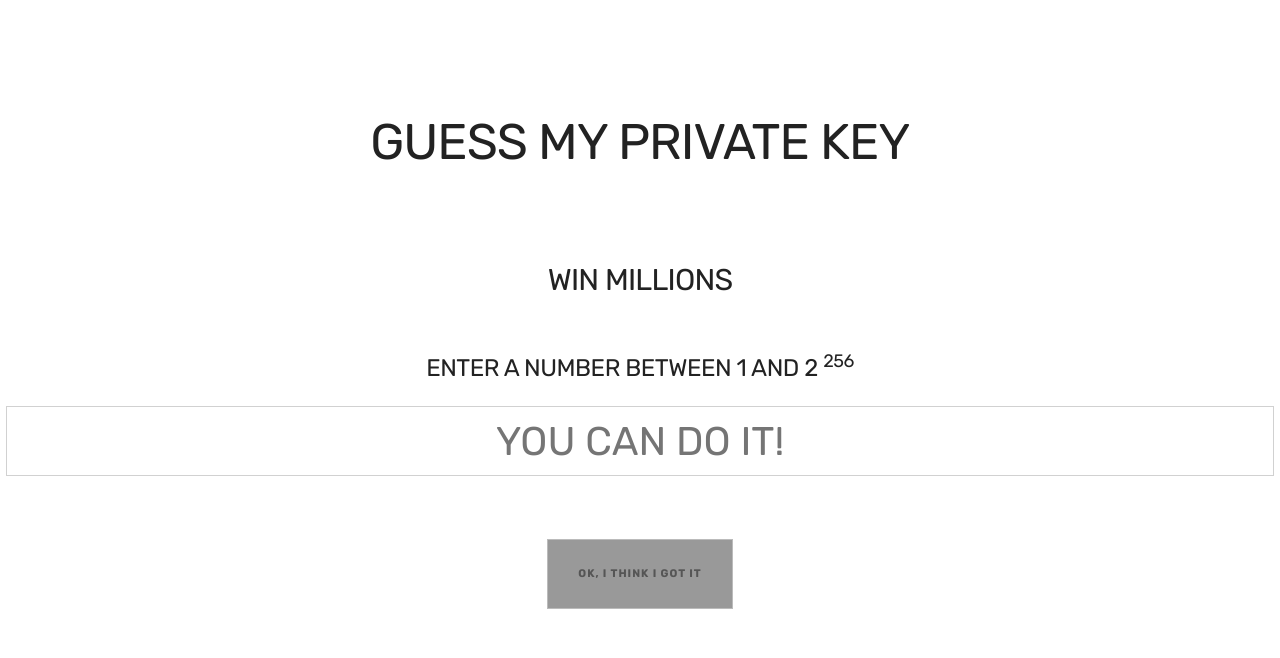
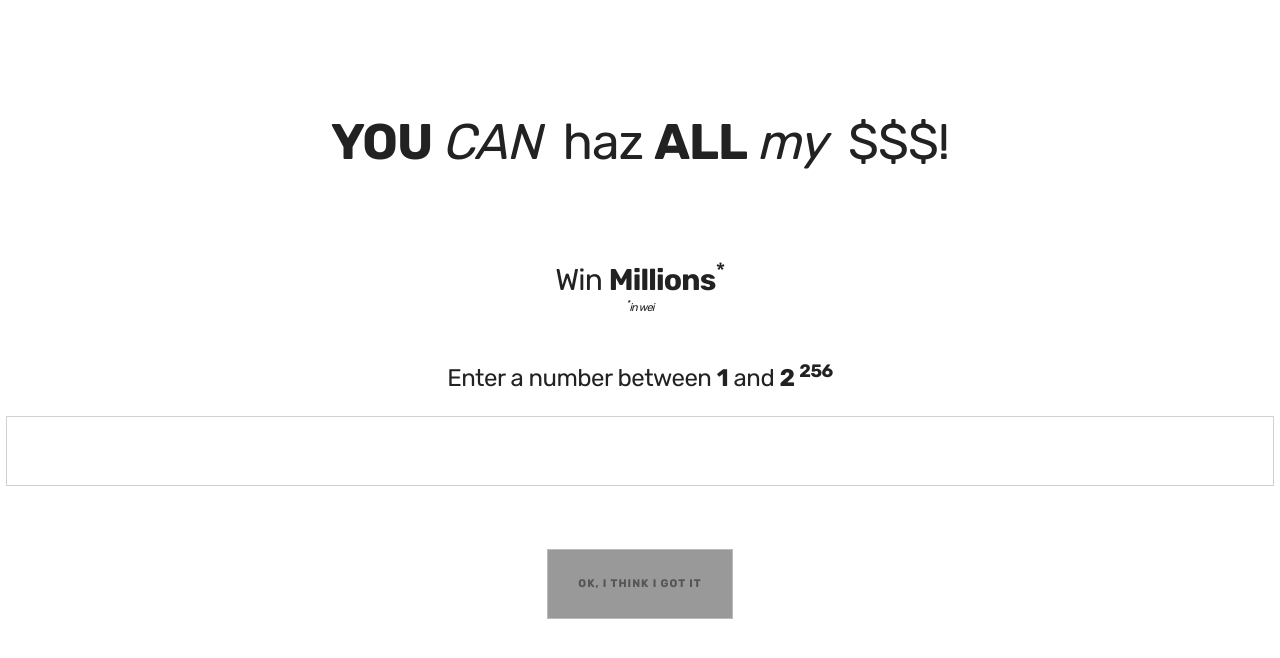
Before and after one commit to skuhlmann/guess-my-key, a Vue app: page / in a window 1280 px wide. Shown: the top 658 px of the page. Built offline with nearby package versions, Linux system fonts and the light colour scheme.

Commit message:
Copy changes

```diff
--- a/src/App.vue
+++ b/src/App.vue
@@ -1,6 +1,6 @@
 <template>
   <div id="app">
-    <Headline msg="GUESS MY PRIVATE KEY"/>
+    <Headline/>
     <KeyForm/>
   </div>
 </template>
--- a/src/components/Headline.vue
+++ b/src/components/Headline.vue
@@ -1,5 +1,10 @@
 <template>
-  <h1>{{ msg }}</h1>
+  <h1>
+    <b>YOU&nbsp;</b>
+    <i>CAN&nbsp;</i> haz
+    <b>ALL&nbsp;</b>
+    <i>my&nbsp;</i> $$$!
+  </h1>
 </template>
 
 <script>
--- a/src/components/KeyForm.vue
+++ b/src/components/KeyForm.vue
@@ -1,11 +1,24 @@
 <template>
   <div class="Key__Form">
-    <h4>WIN MILLIONS</h4>
+    <h4>
+      Win
+      <b>Millions</b>
+      <sup>*</sup>
+      <p class="Key__note">
+        <i>
+          <sup>*</sup>in wei
+        </i>
+      </p>
+    </h4>
 
     <form v-if="this.result === ''" v-on:submit.prevent="guessKey" class="form">
       <h5>
-        ENTER A NUMBER BETWEEN 1 AND 2
-        <sup>256</sup>
+        Enter a number between
+        <b>1</b> and
+        <b>
+          2
+          <sup>256</sup>
+        </b>
       </h5>
       <input
         v-model="privateKey"
@@ -13,7 +26,6 @@
         class="Key__Input"
         type="text"
         name="privateKey"
-        placeholder="YOU CAN DO IT!"
         autocomplete="off"
       >
       <button
@@ -71,6 +83,10 @@ h4 {
   flex-shrink: 0;
 }
 
+.Key__note {
+  font-size: 11px;
+}
+
 .form {
   display: flex;
   flex-direction: column;
```
